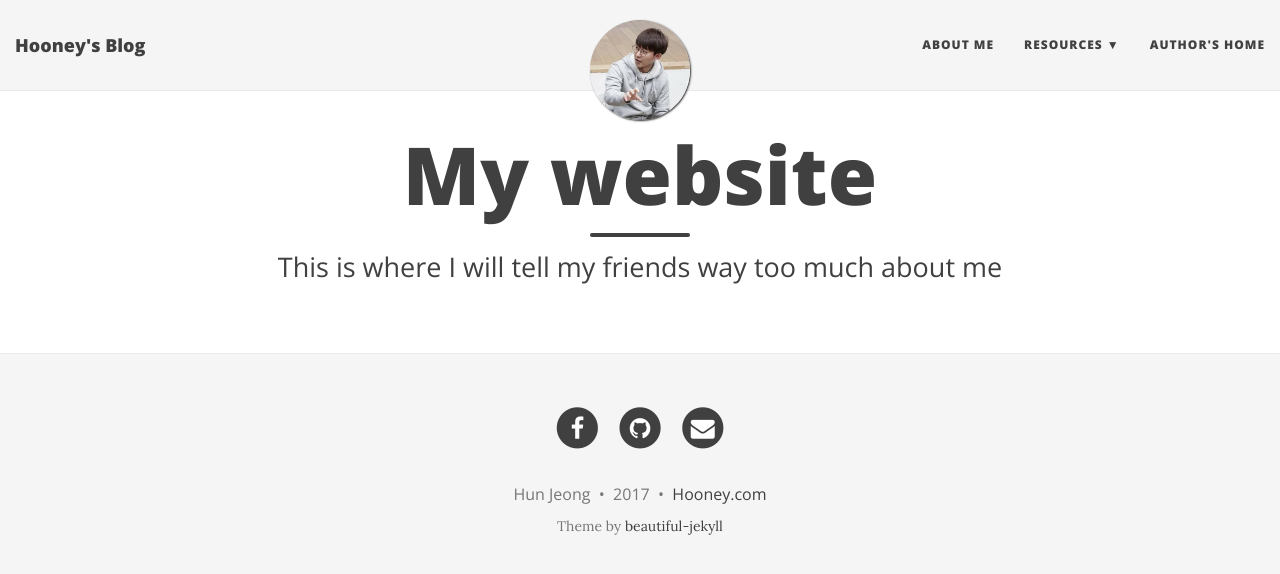
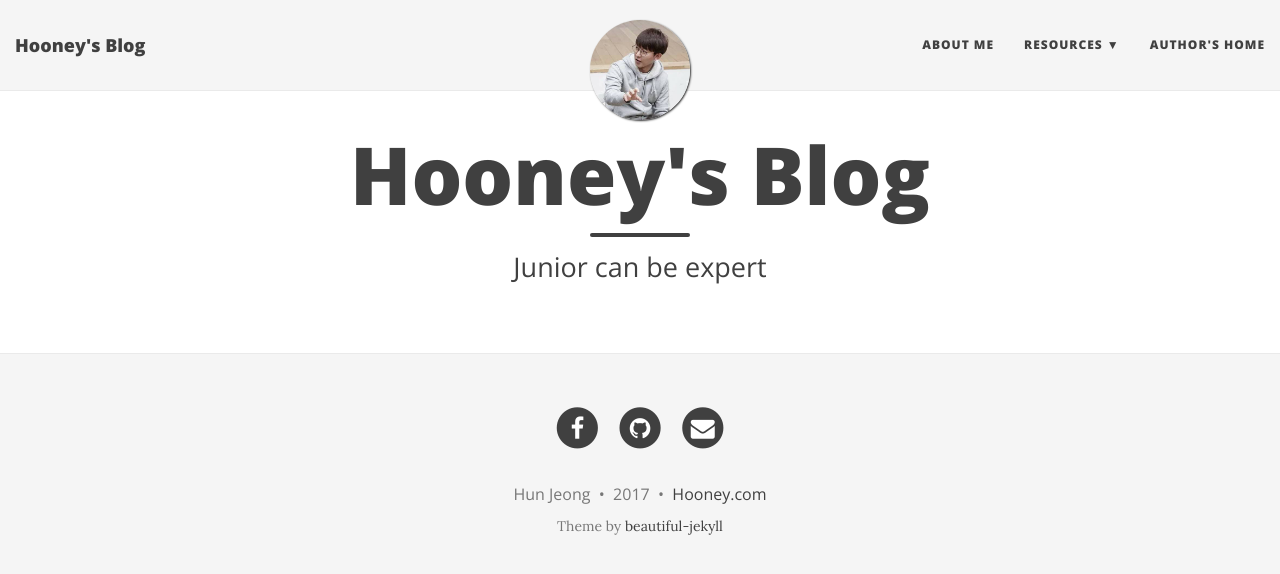
Before and after one commit to HunJeong/HunJeong.github.io, a Jekyll site: the page built from index.html, in a window 1280 px wide. Shown: the top 574 px of the page. Built offline with Jekyll 4.4.1, drawn with Linux system fonts in a browser that asks for light colours; nearby versions of some CDN libraries; the list of posts is cut into pages by our own code.

Commit message:
change title

```diff
--- a/index.html
+++ b/index.html
@@ -1,7 +1,7 @@
 ---
 layout: page
-title: My website
-subtitle: This is where I will tell my friends way too much about me
+title: Hooney's Blog
+subtitle: Junior can be expert
 use-site-title: true
 ---
 
```
